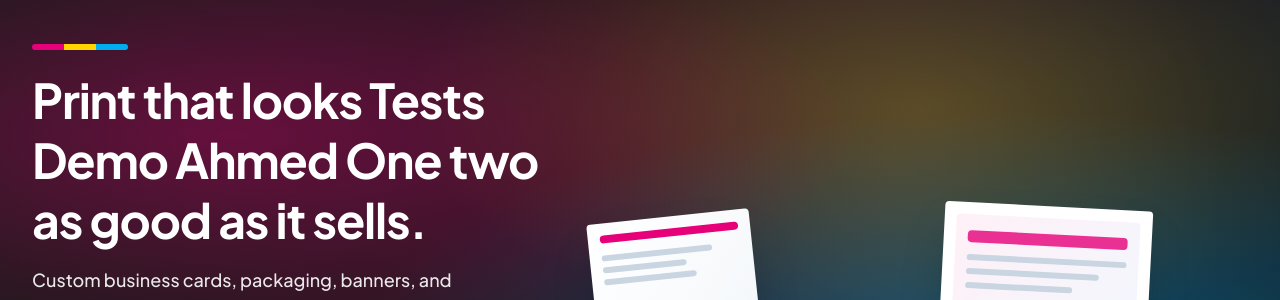
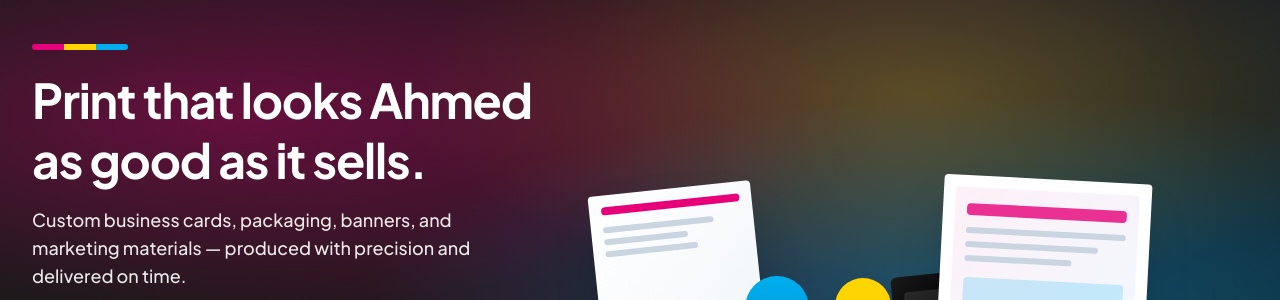
Before and after one commit to Rehman212/printoe, a Next.js app: page / in a window 1280 px wide. Shown: the part 190-490 px from the top of the page. Built offline with nearby package versions, Linux system fonts and the light colour scheme; no server answers.

Commit message:
Update hero section

```diff
--- a/src/components/home/HeroSection.tsx
+++ b/src/components/home/HeroSection.tsx
@@ -56,7 +56,7 @@ export function HeroSection() {
         <div className="flex min-h-[340px] max-w-xl flex-col justify-center py-14 md:min-h-[400px] md:py-16 lg:min-h-[440px]">
           <div className="mb-5 h-1.5 w-24 rounded-full brand-cmy-bar" aria-hidden />
           <h1 className="text-3xl font-bold leading-tight tracking-tight text-white sm:text-4xl md:text-5xl">
-            Print that looks Tests Demo Ahmed One two
+            Print that looks Ahmed
             <br />
             as good as it sells.
           </h1>
```
